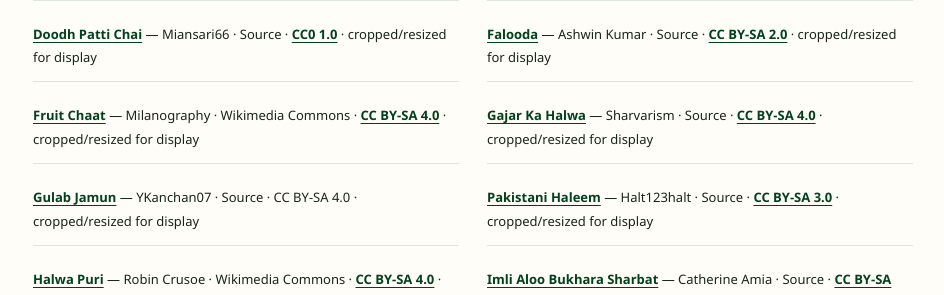
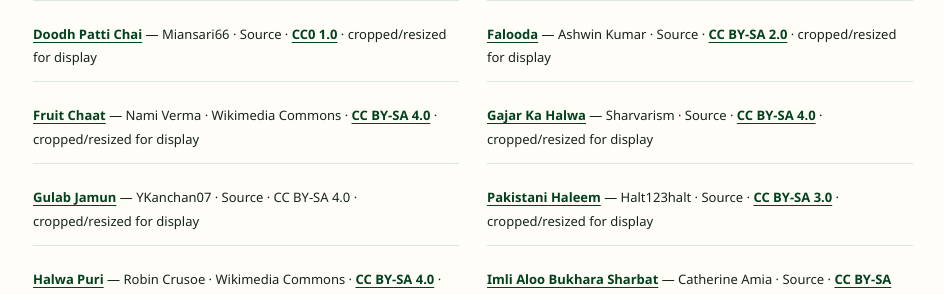
Before and after one commit to manazarali01-hub/pakistan-food, a Jekyll site: the page built from image-credits.html, in a window 1280 px wide and 900 px high, scrolled down 1417 px. Shown: the part 154-449 px from the top of the window, without its empty margins (177-1121 px from the left). Built offline with Jekyll 4.4.1, drawn with Linux system fonts in a browser that asks for light colours.

Commit message:
Polish fifth priority recipe image batch

```diff
--- a/_data/recipes/fruit-chaat.json
+++ b/_data/recipes/fruit-chaat.json
@@ -67,10 +67,10 @@
       "answer": "Not always. Taste the fruit first; ripe seasonal fruit can be sweet enough without added sugar."
     }
   ],
-  "image_source": "https://commons.wikimedia.org/wiki/File:Fruit_chaat.JPG",
-  "image_author": "Milanography",
+  "image_source": "https://commons.wikimedia.org/wiki/File:Indian_Fruit_Chaat.jpg",
+  "image_author": "Nami Verma",
   "image_license": "CC BY-SA 4.0",
   "image_license_url": "https://creativecommons.org/licenses/by-sa/4.0/",
-  "image_creator": "Milanography",
+  "image_creator": "Nami Verma",
   "image_source_label": "Wikimedia Commons"
 }
--- a/docs/visual-polish-batch5-2026-10-04.json
+++ b/docs/visual-polish-batch5-2026-10-04.json
@@ -26,11 +26,11 @@
     },
     {
       "slug": "fruit-chaat",
-      "resolved": "https://thumb.wikimedia.org/wikipedia/commons/thumb/2/23/Fruit_chaat.JPG/1920px-Fruit_chaat.JPG?utm_source=commons.wikimedia.org&utm_campaign=index&utm_content=thumbnail",
+      "resolved": "https://upload.wikimedia.org/wikipedia/commons/a/a8/Indian_Fruit_Chaat.jpg?utm_source=commons.wikimedia.org&utm_campaign=index&utm_content=thumbnail_unscaled",
       "content_type": "image/jpeg",
       "width": 1200,
       "height": 900,
-      "bytes": 162246
+      "bytes": 100364
     },
     {
       "slug": "chicken-shawarma",
```
Also changed, not shown: assets/recipe-images/fruit-chaat-v2.webp.
